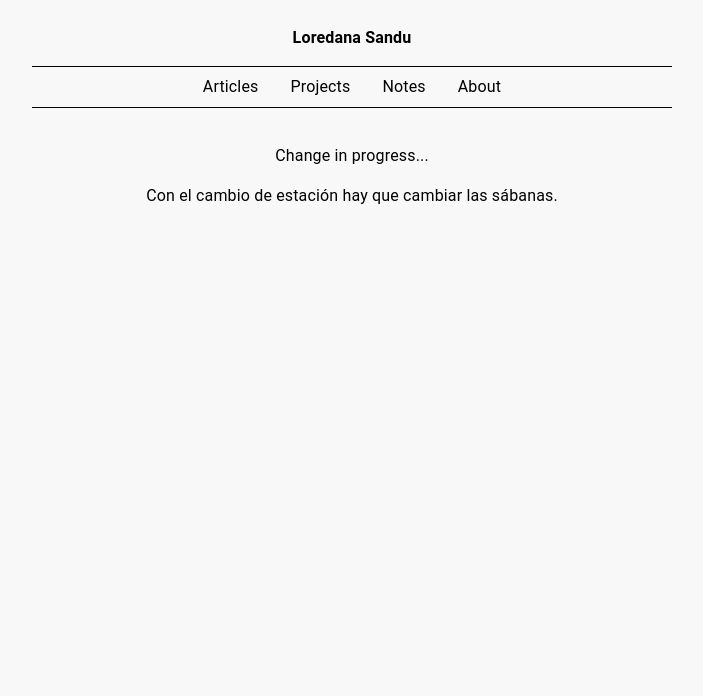
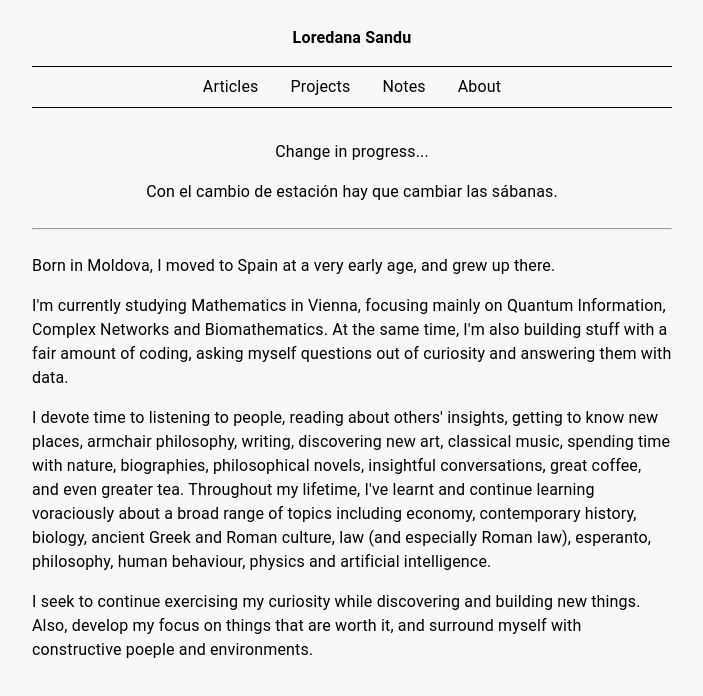
Before and after one commit to loredanasandu/loredanasandu.com, a Next.js app: page /about in a window 1280 px wide. Shown: the top 696 px of the page, without its empty margins (288-991 px from the left). Built offline with nearby package versions, Linux system fonts and the light colour scheme.

Commit message:
write about page

```diff
--- a/pages/about.js
+++ b/pages/about.js
@@ -1,8 +1,40 @@
 export default function Home() {
   return (
-    <div className='content'>
-      <p>Change in progress...</p>
-      <p>Con el cambio de estación hay que cambiar las sábanas.</p>
+    <div className='about-body'>
+      <div className='cambio-estacion'>
+        <p>Change in progress...</p>
+        <p>Con el cambio de estación hay que cambiar las sábanas.</p>
+      </div>
+      <hr/>
+
+      <p>
+        Born in Moldova, I moved to Spain at a very early age, and grew
+        up there.
+      </p>
+
+      <p>
+        I'm currently studying Mathematics in Vienna, focusing mainly on
+        Quantum Information, Complex Networks and Biomathematics.
+        At the same time, I'm also building stuff with a fair amount of coding, asking myself
+        questions out of curiosity and answering them with data.
+      </p>
+
+      <p>
+        I devote time to listening to people, reading about others' insights,
+        getting to know new places, armchair philosophy, writing, discovering new art, classical music,
+        spending time with nature, biographies, philosophical novels, insightful conversations,
+        great coffee, and even greater tea. Throughout my lifetime, I've learnt and continue
+        learning voraciously about a broad range of topics including economy, contemporary history,
+        biology, ancient Greek and Roman culture, law (and especially Roman law), esperanto,
+        philosophy, human behaviour, physics and artificial intelligence.
+      </p>
+
+      <p>
+        I seek to continue exercising my curiosity while discovering and building new things.
+        Also, develop my focus on things that are worth it, and surround myself with constructive poeple
+        and environments.
+      </p>
+
     </div>
   )
 }
--- a/pages/index.js
+++ b/pages/index.js
@@ -6,7 +6,7 @@ import Link from 'next/link'
 
 export default function Home({posts}) {
   return (
-    <div className='content'>
+    <div className='article-index'>
       {posts.map((post, index) => (
         <div className='article-index-entry'>
           <div className='article-index-date'>{post.frontMatter.date}, {post.frontMatter.year}</div>
--- a/pages/notes.js
+++ b/pages/notes.js
@@ -1,6 +1,6 @@
 export default function Home() {
   return (
-    <div className='content'>
+    <div className='notes-body'>
       <p>Change in progress...</p>
       <p>Con el cambio de estación hay que cambiar las sábanas.</p>
     </div>
--- a/pages/projects.js
+++ b/pages/projects.js
@@ -1,6 +1,6 @@
 export default function Home() {
   return (
-    <div className='content'>
+    <div className='projects-body'>
       <p>Change in progress...</p>
       <p>Con el cambio de estación hay que cambiar las sábanas.</p>
     </div>
--- a/styles/globals.css
+++ b/styles/globals.css
@@ -1,3 +1,9 @@
+/*
+-------------
+   GENERAL
+-------------
+*/
+
 body {
   padding: 5px 15px;
   font-family: 'Roboto', -apple-system, BlinkMacSystemFont, "Segoe UI", Helvetica, Arial, sans-serif, "Apple Color Emoji", "Segoe UI Emoji", "Segoe UI Symbol";
@@ -18,18 +24,32 @@ a {
   text-decoration: none;
 }
 
+/* --- TITLE AND TOPNAV --- */
+
 .container {
   line-height: 1.5;
   max-width: 40rem;
   margin: auto;
 }
 
-.main {
-  min-height: 100vh;
-  padding: 0 0;
-  flex: 1;
-  display: flex;
-  flex-direction: column;
+.title {
+  line-height: 1.5;
+  font-size: 1rem;
+  text-align: center;
+}
+
+.title a {
+  text-decoration: none;
+}
+
+/* Description is currently disabled */
+.description {
+  margin: 0.5rem 0;
+  line-height: 1.5;
+  font-size: 1rem;
+  letter-spacing: 0.01rem;
+  color: #555;
+  text-align: center;
 }
 
 .topnav{
@@ -61,26 +81,43 @@ a {
   transition: all .3s linear
 }
 
-.title {
-  line-height: 1.5;
-  font-size: 1rem;
-  text-align: center;
+/* --- MAIN PAGE WRAPPER --- */
+
+.main {
+  min-height: 100vh;
+  padding: 0 0;
+  flex: 1;
+  display: flex;
+  flex-direction: column;
 }
 
-.title a {
-  text-decoration: none;
+/* --- DARK MODE --- */
+
+@media (prefers-color-scheme: dark) {
+  html {
+    color-scheme: dark;
+  }
+  body {
+    color: white;
+    background: black;
+  }
+
+  .topnav{
+    border-color: white;
+  }
+  .topnav a:hover{
+    color: #bbb;
+  }
 }
 
-.description {
-  margin: 0.5rem 0;
-  line-height: 1.5;
-  font-size: 1rem;
-  letter-spacing: 0.01rem;
-  color: #555;
-  text-align: center;
-}
 
-.content{
+/*
+--------------
+   ARTICLES
+--------------
+*/
+
+.article-index{
   text-align:center;
   margin: 1.25rem 0;
 }
@@ -127,19 +164,45 @@ a {
 }
 
 
-@media (prefers-color-scheme: dark) {
-  html {
-    color-scheme: dark;
-  }
-  body {
-    color: white;
-    background: black;
-  }
+/*
+--------------
+   PROJECTS
+--------------
+*/
 
-  .topnav{
-    border-color: white;
-  }
-  .topnav a:hover{
-    color: #bbb;
-  }
+.projects-body{
+  text-align: center;
+  margin: 1rem 0;
 }
+
+
+/*
+-----------
+   NOTES
+-----------
+*/
+
+.notes-body{
+  text-align: center;
+  margin: 1rem 0;
+}
+
+
+/*
+-----------
+   ABOUT
+-----------
+*/
+
+.about-body{
+  /* text-align: center; */
+  margin: 1rem 0;
+}
+
+.about-body hr{
+  margin: 1.5rem 0;
+}
+
+.about-body .cambio-estacion{
+  text-align: center;
+}
```
